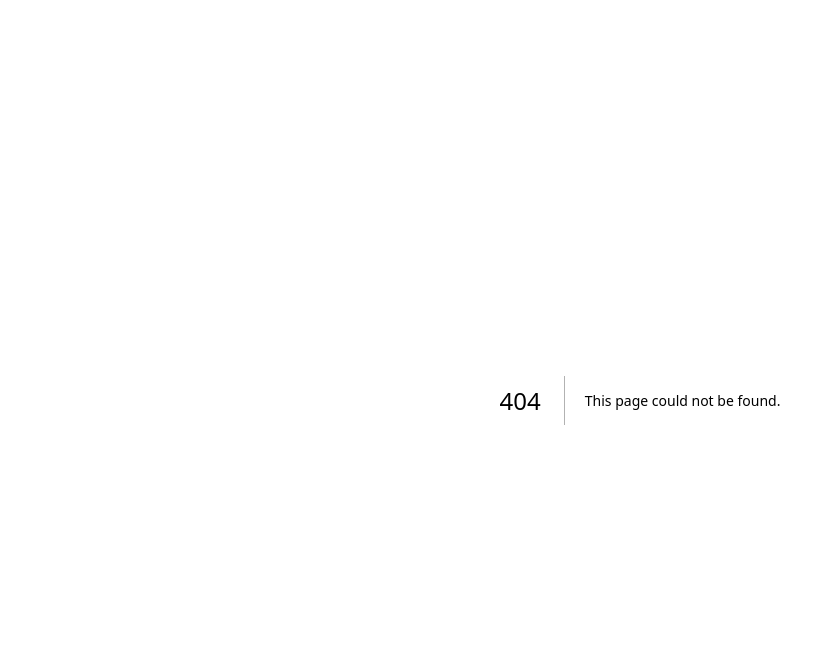
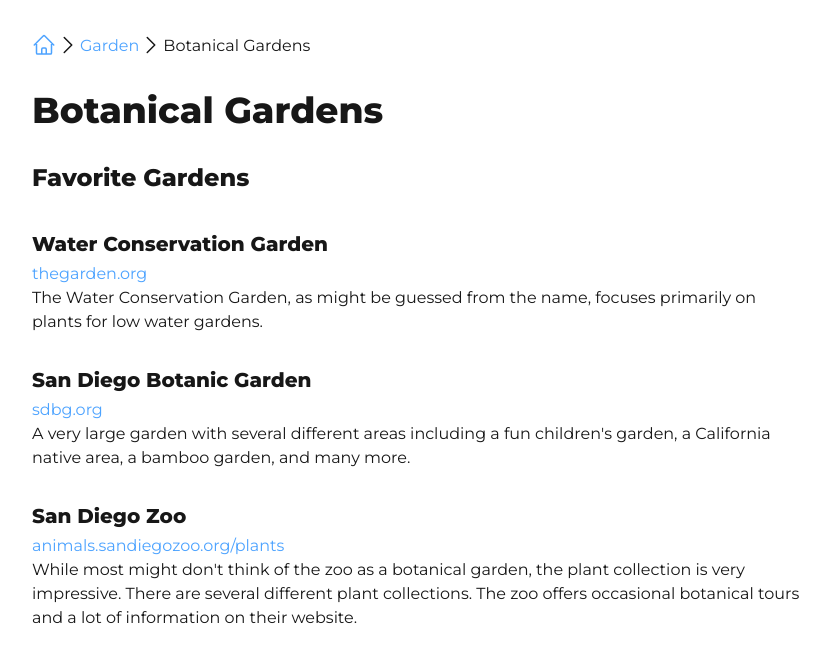
Before and after one commit to ryanfisher/ryanfisher.io, a Next.js app: page /garden/botanical-gardens in a window 1280 px wide. Before the commit this address had no page. Shown: the top 662 px of the page, without its empty margins (0-830 px from the left). Built offline with nearby package versions, Linux system fonts and the light colour scheme.

Commit message:
add more garden pages

```diff
--- /dev/null
+++ b/src/app/garden/botanical-gardens/page.tsx
@@ -0,0 +1,35 @@
+import H2 from "@/components/H2";
+import H3 from "@/components/H3";
+import Headline from "@/components/Headline";
+import PageWrap from "@/components/PageWrap";
+import Paragraph from "@/components/Paragraph";
+import Link from "next/link";
+
+const breadcrumbs = [
+    {text: "Garden", link: "/garden"},
+    {text: "Botanical Gardens"},
+]
+
+export default async function Page() {
+    return (
+        <PageWrap showHomeNav breadcrumbs={breadcrumbs}>
+            <Headline>Botanical Gardens</Headline>
+            <H2>Favorite Gardens</H2>
+            <Paragraph>
+                <H3>Water Conservation Garden</H3>
+                <Link href="http://thegarden.org/" target="_blank">thegarden.org</Link><br />
+                The Water Conservation Garden, as might be guessed from the name, focuses primarily on plants for low water gardens.
+            </Paragraph>
+            <Paragraph>
+                <H3>San Diego Botanic Garden</H3>
+                <Link href="http://sdbg.org/" target="_blank">sdbg.org</Link><br />
+                A very large garden with several different areas including a fun children's garden, a California native area, a bamboo garden, and many more.
+            </Paragraph>
+            <Paragraph>
+                <H3>San Diego Zoo</H3>
+                <Link href="https://animals.sandiegozoo.org/plants" target="_blank">animals.sandiegozoo.org/plants</Link><br />
+                While most might don't think of the zoo as a botanical garden, the plant collection is very impressive. There are several different plant collections. The zoo offers occasional botanical tours and a lot of information on their website.
+            </Paragraph>
+        </PageWrap>
+    )
+}
--- a/src/app/garden/page.tsx
+++ b/src/app/garden/page.tsx
@@ -1,4 +1,6 @@
+import H2 from "@/components/H2"
 import Headline from "@/components/Headline"
+import List from "@/components/List"
 import PageWrap from "@/components/PageWrap"
 import Paragraph from "@/components/Paragraph"
 import Link from "next/link"
@@ -7,11 +9,34 @@
     {text: "Garden"},
 ]
 
+const inspirationItems = [
+    {
+        node: <Link href="/garden/botanical-gardens">Botanical Gardens</Link>,
+        key: "1"
+    },
+]
+
+const resourceItems = [
+    {
+        node: <Link href="https://www.junglemusic.net/palmadvice/palms-seed-germination.htm">
+            Palm Seed Germination
+        </Link>
+    }
+]
+
 export default async function Page() {
     return (
         <PageWrap showHomeNav breadcrumbs={breadcrumbs}>
             <Headline>The Garden</Headline>
             <Paragraph><Link href="/garden/plants">the plant list</Link></Paragraph>
+            <H2>Inspiration</H2>
+            <Paragraph>
+                <List items={inspirationItems} />
+            </Paragraph>
+            <H2>Resources</H2>
+            <Paragraph>
+                <List items={resourceItems} />
+            </Paragraph>
         </PageWrap>
     )
 }
--- /dev/null
+++ b/src/components/H3.tsx
@@ -0,0 +1,9 @@
+import { headlineBold } from "@/fonts"
+
+type HeadlineProps = {
+    children: React.ReactNode
+}
+
+export default ({ children }: HeadlineProps) => (
+    <h3 className={`text-xl mb-1 ${headlineBold.className}`}>{children}</h3>
+)
--- a/src/components/List.tsx
+++ b/src/components/List.tsx
@@ -7,11 +7,11 @@
 
 type Items = {
     node: React.ReactNode,
-    key: string
+    key?: string
 }[]
 
 export default ({ items }: { items: Items }) => (
     <ul role="list" className="">
-        {items.map(item => <ListItem key={item.key} node={item.node} />)}
+        {items.map((item, index) => <ListItem key={item.key || index} node={item.node} />)}
     </ul>
 )
```
